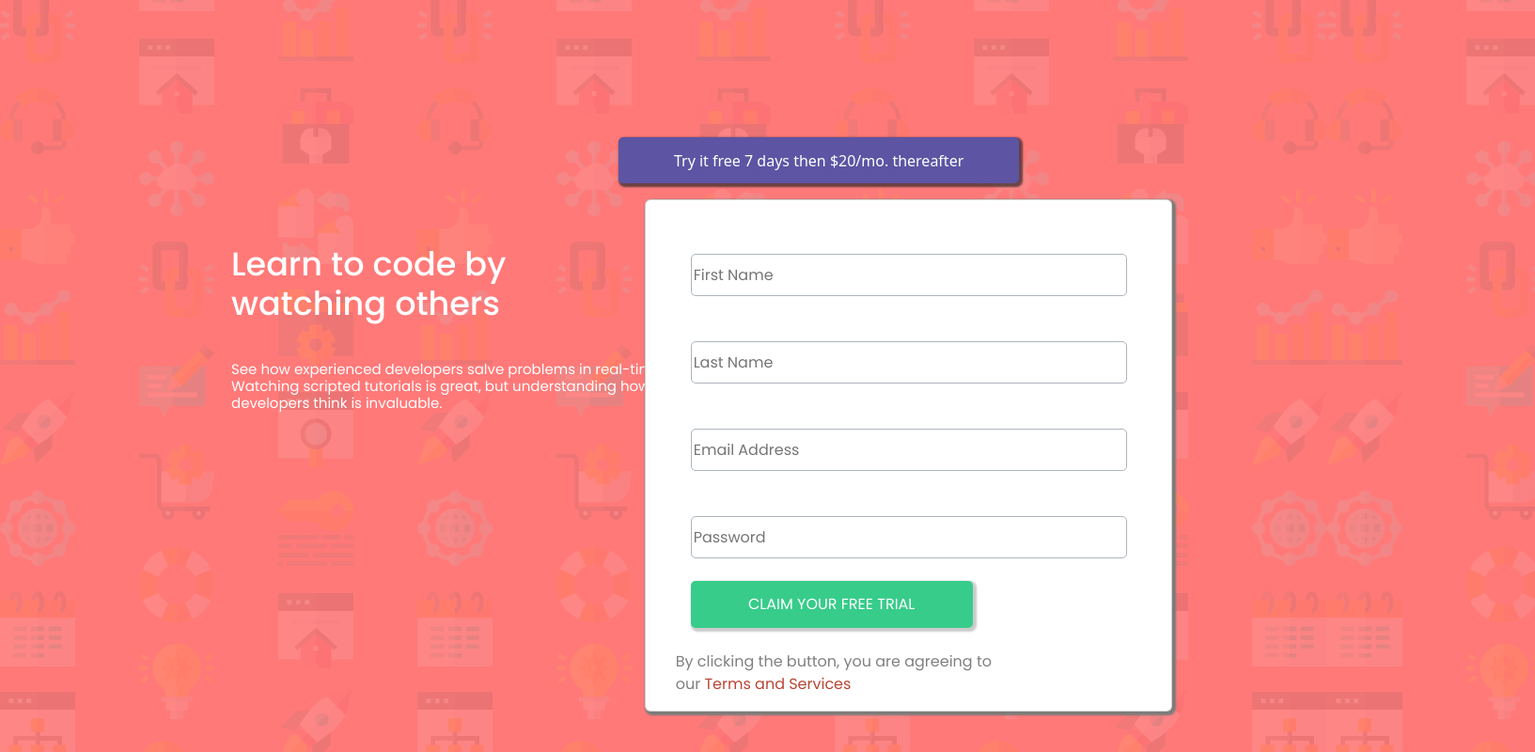
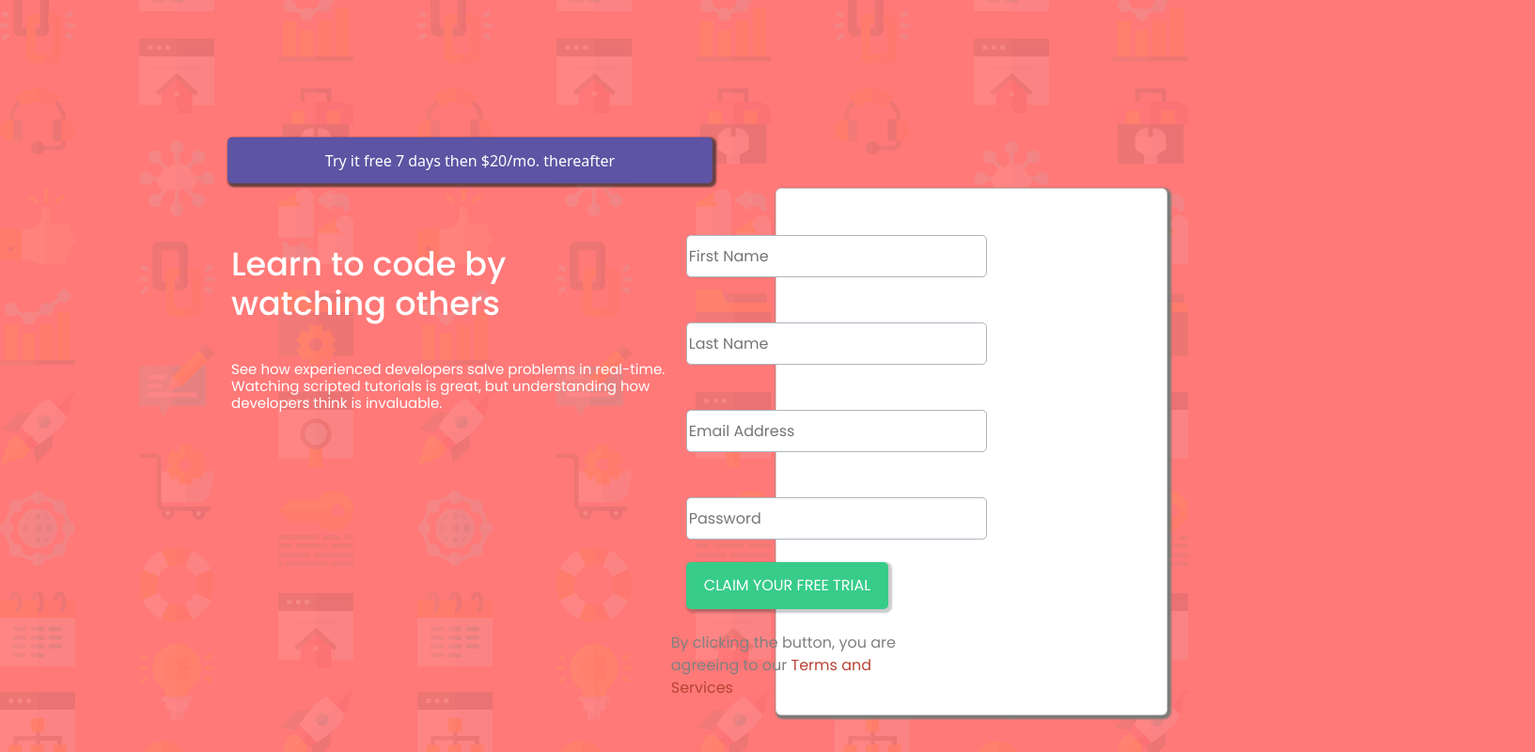
Before and after one commit to perlaserrano/Form-components, a website: page index.html in a window 1280 px wide. Shown: the whole page at 94% size, 1633 px wide, since content can reach past the window. Drawn offline with nearby package versions, Linux system fonts and the light colour scheme; some packages are replaced by stand-ins of ours; a script that the page names is missing.

Commit message:
responsive

```diff
--- a/index.html
+++ b/index.html
@@ -44,8 +44,8 @@
         </h2>
       </div>
 
-      <div class="col-xs-12 col-sm-6 col-md-8 button-purple button-purple-responsive col-sm-1 col-lg-11  row-col-2">
-        <button class="button-purple-one col-md-7 col-lg-5 col-sm-4 ">
+      <div class="button-purple button-purple-responsive">
+        <button class="button-purple-one col-md-7 col-lg-9 col-sm-4 ">
           Try it free 7 days then $20/mo. thereafter
         </button>
       </div>
--- a/style.css
+++ b/style.css
@@ -28,6 +28,7 @@
 ul {
   list-style: none;
 }
+
 
 ul li input {
   width: 29rem;
@@ -97,7 +98,7 @@ span {
   .responsive-text {
     margin-top: -15rem;
     display: grid;
-    justify-content: center;
+    justify-content: normal !important;
     margin-left: -6rem;
   }
 
@@ -123,7 +124,7 @@ span {
     margin-left: 5rem;
     width: initial;
   }
-}@media(max-width:375px){
+}@media(min-width:375px){
   .card-responsive{
     margin-left: 5rem;
     width: initial;
@@ -140,6 +141,15 @@ span {
   }
 }
 @media(max-width:414px){
+  .inputs-form input{
+    padding: 15px;
+    width: 17rem;
+    margin-left: 0rem;
+    margin-right: 2rem;
+  }
+
+}
+@media(max-width:375px){
   .inputs-form input{
     padding: 15px;
     width: 17rem;
@@ -166,7 +176,57 @@ span {
 }
 @media(max-width:820px){
   .inputs-form input{
-    width: 26rem;
+    width: 21rem;
     margin-left: 0rem;
   }
 }
+@media(min-width:540px){
+  .card-responsive{
+    margin-right: -8rem;
+    margin-left: 9rem;
+  }
+}@media(min-width:540px){
+  .inputs-form input{
+    width: 24rem;
+  }
+}@media(min-width:540px){
+  .button-purple-responsive{
+    margin-left: 6rem;
+    margin-right: -12rem;
+  }
+}@media(min-width:820px){
+  .card-responsive{
+    margin-left: 10rem;
+    margin-right: -6rem;
+  }
+}@media(min-width:768px){
+  .card-responsive{
+    margin-right: -7rem;
+    margin-left: 10rem;
+  }
+}
+@media(min-width:820px){
+  .button-purple-responsive{
+    width: 43rem;
+    margin-left: 7rem;
+  }
+}@media(min-width:768px){
+  .button-purple-responsive{
+    margin-right: -8rem;
+    margin-left: 7rem;
+  }
+}
+@media(min-width:912px){
+  .inputs-form input{
+    width: 20rem;
+  }
+}
+@media(min-width:1280px){
+  .card-responsive{
+    margin-right: -26rem;
+  }
+}@media(min-width:1280px){
+  .text{
+    margin-left: -9rem;
+  }
+}
```
